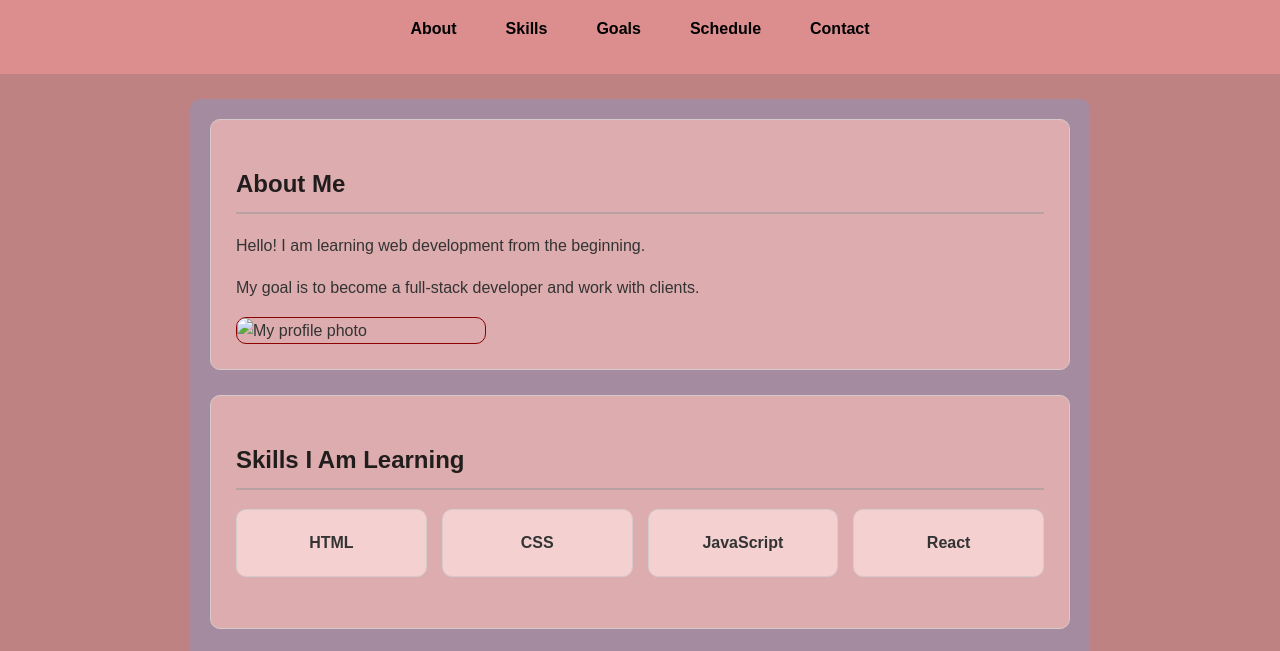
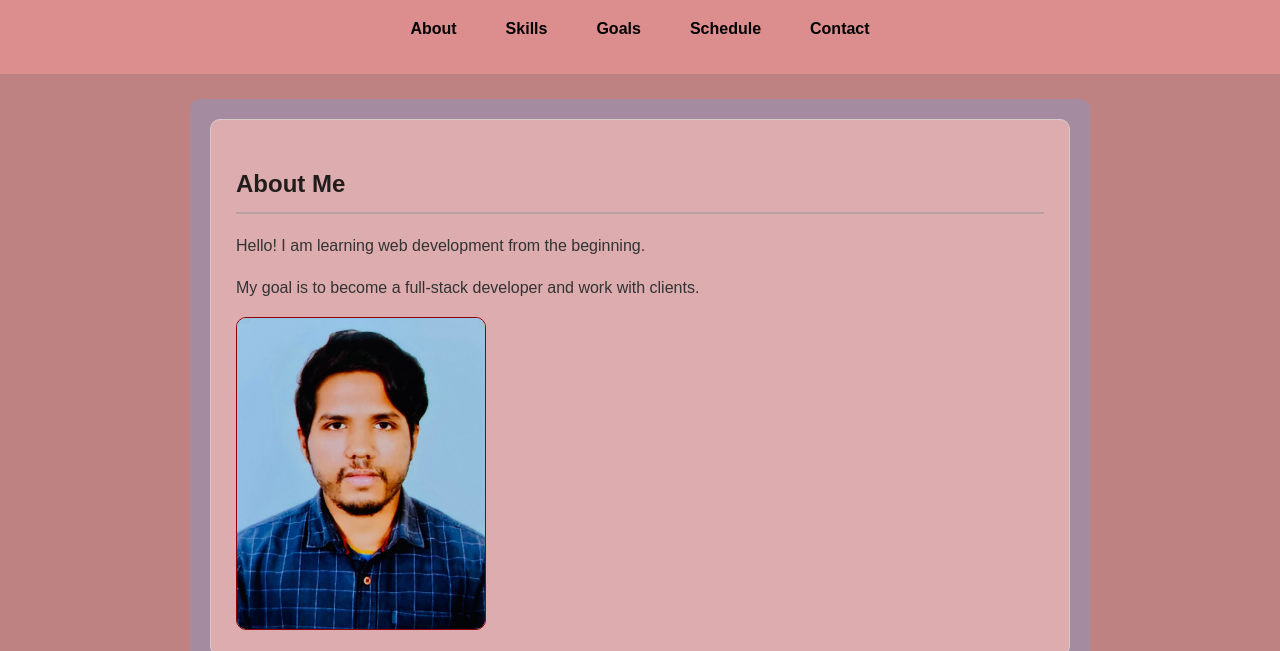
Before and after one commit to ronyuhh/starting-P, a plain HTML site: page index.html in a window 1280 px wide. Shown: the part 90-741 px from the top of the page. Drawn offline with Linux system fonts and the light colour scheme.

Commit message:
Restore latest portfolio and profile picture

```diff
--- a/index.html
+++ b/index.html
@@ -25,10 +25,7 @@
             <h2>About Me</h2>
             <p>Hello! I am learning web development from the beginning.</p>
             <p>My goal is to become a full-stack developer and work with clients.</p>
-
-            <img src="images/profile.jpg"
-                 alt="My profile photo"
-                 width="250">
+        <img src="./images/profile.jpg" alt="My Profile Photo">
         </section>
 
         <section id="skills">
```
Also changed, not shown: contact portfolio.html (line endings or trailing spaces), images/profile.jpg (added), script.js (line endings or trailing spaces), style.css (line endings or trailing spaces), 1 other file.
